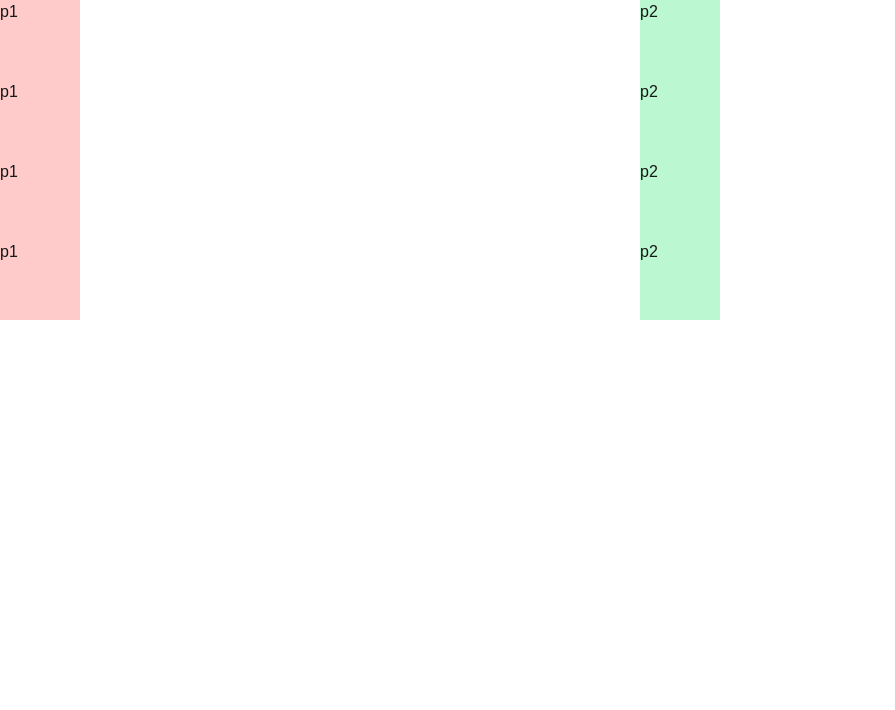
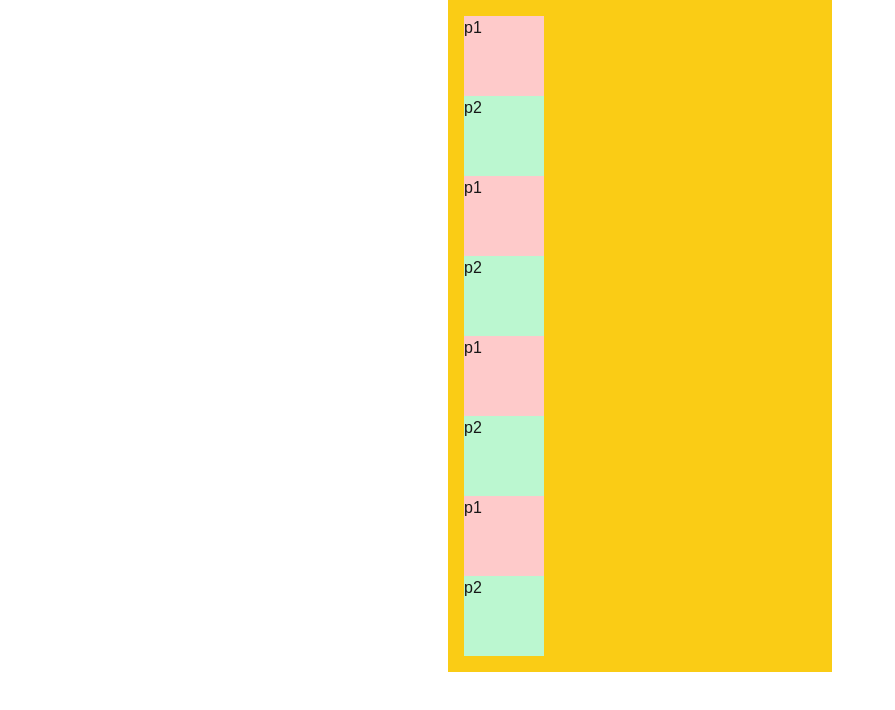
Before and after one commit to FabinhoFlauzino/kino-filmes, a Next.js app: page / in a window 1280 px wide. Shown: the top 710 px of the page, without its empty margins (0-895 px from the left). Built offline with nearby package versions, Linux system fonts and the light colour scheme.

Commit message:
Criando componente Wrap e Container

```diff
--- a/src/app/page.tsx
+++ b/src/app/page.tsx
@@ -1,10 +1,12 @@
+import Container from "@/components/template/Container";
 import Flex from "@/components/template/Flex";
 import Grid from "@/components/template/Grid";
+import Wrap from "@/components/template/Wrap";
 import Image from "next/image";
 
 export default function Home() {
   return (
-    <Grid numCols={2} column numRows={3}>
+    <Container className="w-96 bg-yellow-400">
       <p className="w-20 h-20 bg-red-200">p1</p>
       <p className="w-20 h-20 bg-green-200">p2</p>
       <p className="w-20 h-20 bg-red-200">p1</p>
@@ -13,6 +15,6 @@
       <p className="w-20 h-20 bg-green-200">p2</p>
       <p className="w-20 h-20 bg-red-200">p1</p>
       <p className="w-20 h-20 bg-green-200">p2</p>
-    </Grid>
+    </Container>
   );
 }
--- /dev/null
+++ b/src/components/template/Container.tsx
@@ -0,0 +1,19 @@
+import mergeClasses from "@/utils/mergeClasses"
+
+interface ContainerProps {
+  children: React.ReactNode
+  className?: string
+  bigPadding?: boolean
+}
+
+export default function Container({ children, className, bigPadding }: ContainerProps) {
+  return (
+    <div className={mergeClasses(
+      "w-full max-w-screen-xl mx-auto p-4",
+      { "py-20": bigPadding },
+      className
+    )}>
+      {children}
+    </div>
+  )
+}
--- /dev/null
+++ b/src/components/template/Wrap.tsx
@@ -0,0 +1,16 @@
+import mergeClasses from "@/utils/mergeClasses"
+
+interface WrapProps {
+  children: React.ReactNode
+  className?: string
+}
+
+export default function Wrap({ children, className }: WrapProps) {
+  return (
+    <div className={mergeClasses(
+      "w-full overflow-hidden", className
+    )}>
+      {children}
+    </div>
+  )
+}
```
